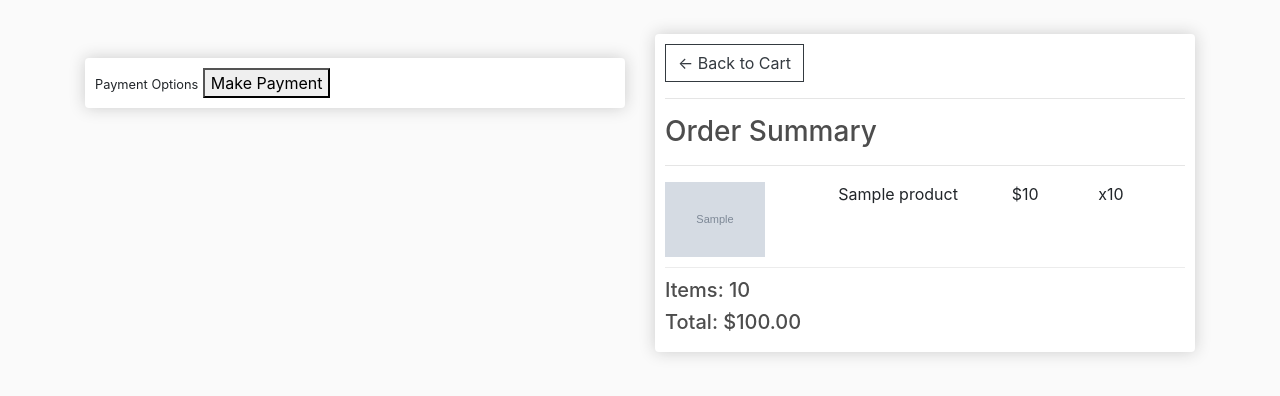
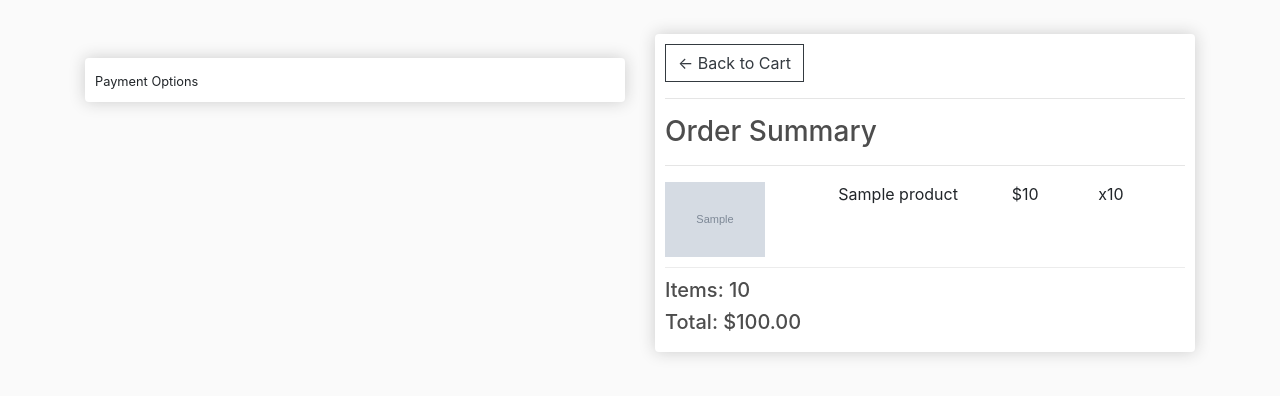
Before and after one commit to pasha-tsiurupa/Ecommerce_App, a Django app: template shop/templates/shop/checkout.html in a window 1280 px wide. Shown: the part 56-452 px from the top of the page. Run offline with Django 3.2, Linux system fonts and the light colour scheme; a user stored in the database is signed in; tables that the repository leaves empty hold one stand-in row (values such as "Sample post"); the template is opened without the code that fills it: values that come from a table or form of the project are taken from there, most other values are stand-ins (such as "Sample title", 1, 10 or a date in 2020); grey boxes marked "Sample" are stand-in pictures; some libraries are stand-ins or nearby versions.

Commit message:
PayPal payment option

```diff
--- a/shop/templates/shop/checkout.html
+++ b/shop/templates/shop/checkout.html
@@ -43,7 +43,8 @@
 
         <div class="box-element hidden" id="payment-info">
             <small>Payment Options</small>
-            <button id="make-payment">Make Payment</button>
+            <div id="paypal-button-container"></div>
+<!--            <button id="make-payment">Make Payment</button>-->
         </div>
     </div>
 
@@ -67,9 +68,45 @@
     </div>
 </div>
 
+<script src="https://www.paypal.com/sdk/js?client-id=ARsAq247x4CuDVq3UqZc0-9xKt3C-tbNgX8aHo-fOtn_wiXnmUhDcNvuDXwk8IBXOiuxZ46YyxVqhzFY&locale=en_US&currency=USD"></script>
+
+    <script>
+        var total = '{{ order.get_cart_total }}'
+        paypal.Buttons({
+
+            style: {
+                color:  'blue',
+                shape:  'pill',
+                label:  'pay',
+                height: 40
+            },
+
+
+            // Set up the transaction
+            createOrder: function(data, actions) {
+                return actions.order.create({
+                    purchase_units: [{
+                        amount: {
+                            value:parseFloat(total).toFixed(2)
+                        }
+                    }]
+                });
+            },
+
+            // Finalize the transaction
+            onApprove: function(data, actions) {
+                return actions.order.capture().then(function(details) {
+                    submitFormData()
+                });
+            }
+
+
+        }).render('#paypal-button-container');
+
+    </script>
+
 <script type="text/javascript">
     var shipping = '{{ order.shipping }}'
-    var total = '{{ order.get_cart_total }}'
 
     if (shipping == 'False'){
         document.getElementById('shipping-info').innerHTML = ''
@@ -96,9 +133,9 @@
         document.getElementById('payment-info').classList.remove('hidden')
         })
 
-    document.getElementById('make-payment').addEventListener('click', function(e){
-        submitFormData()
-    })
+<!--    document.getElementById('make-payment').addEventListener('click', function(e){-->
+<!--        submitFormData()-->
+<!--    })-->
 
     function submitFormData(){
         console.log('Payment button clicked')
```
